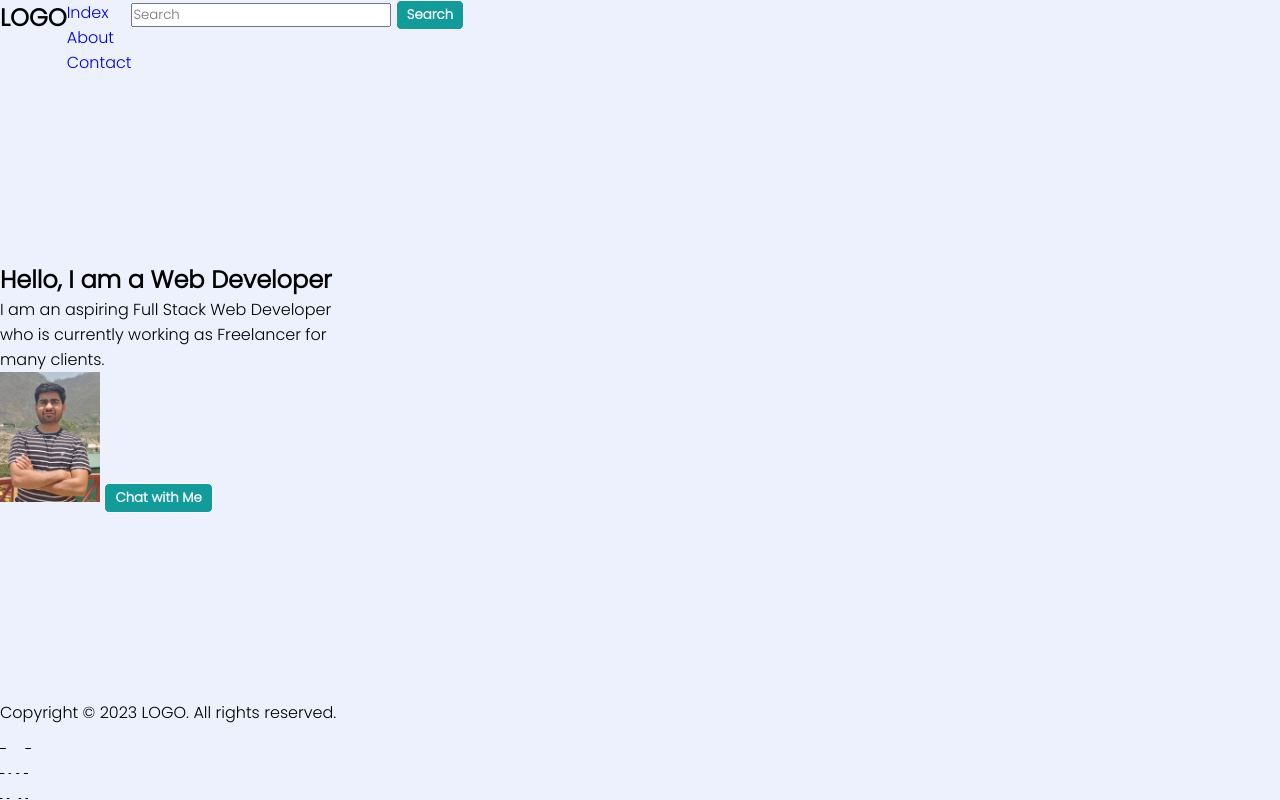
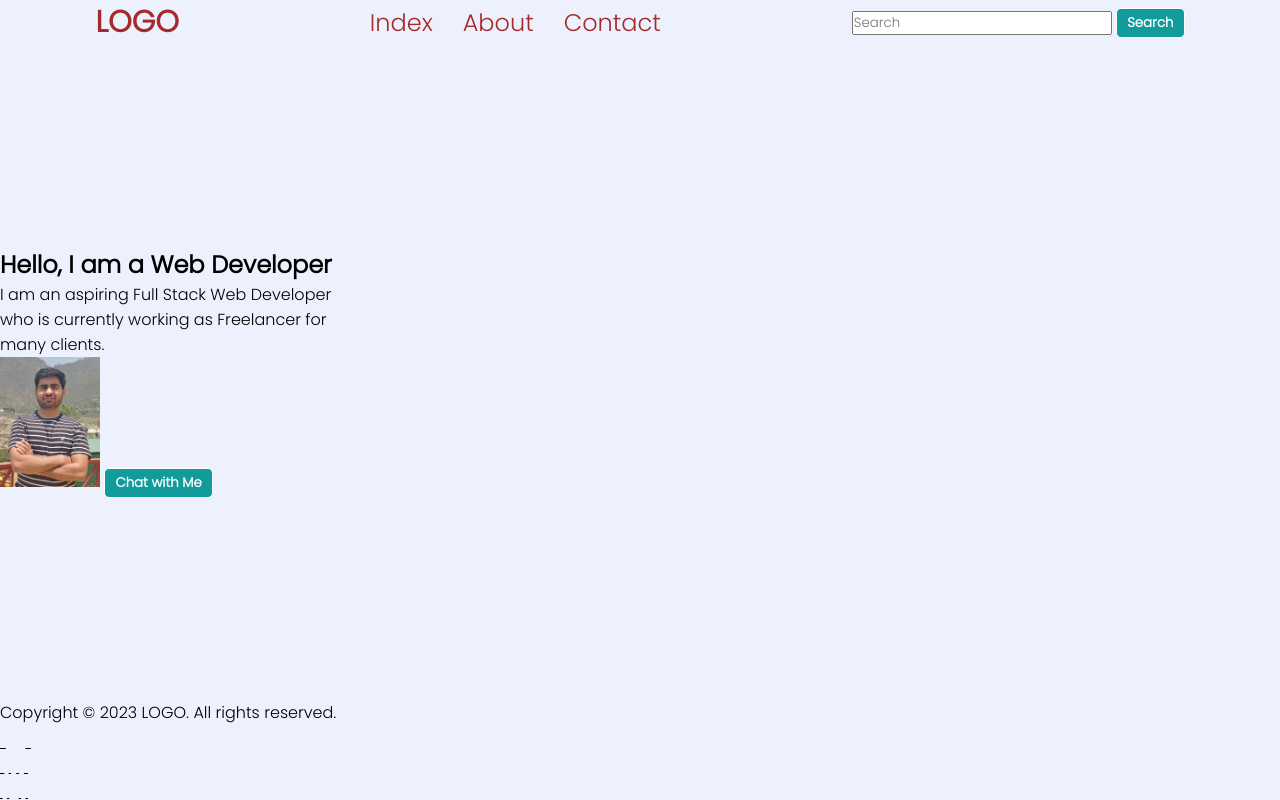
Before and after one commit to SomilKSharma/HTMLCSSPortfolio, a plain HTML site: page index.html in a window 1280 px wide. Drawn offline with Linux system fonts and the light colour scheme.

Commit message:
Update style.css
Added color to the nav bar elements.

```diff
--- a/styles/style.css
+++ b/styles/style.css
@@ -45,4 +45,28 @@ button:hover {
 
 nav {
     display: flex;
+    width: 100%;
+    align-items: center;
+    justify-content: space-around;
+    color: brown;
 }
+
+nav>h1 {
+    font-weight: 900;
+    font-size: 30px;
+}
+
+nav ul {
+    display: flex;
+    align-items: center;
+    gap: 30px;
+    font-size: 24px;
+}
+
+nav>ul>li:hover {
+    text-decoration: underline;
+}
+
+nav>ul>li>a {
+    color: brown;
+}
```
